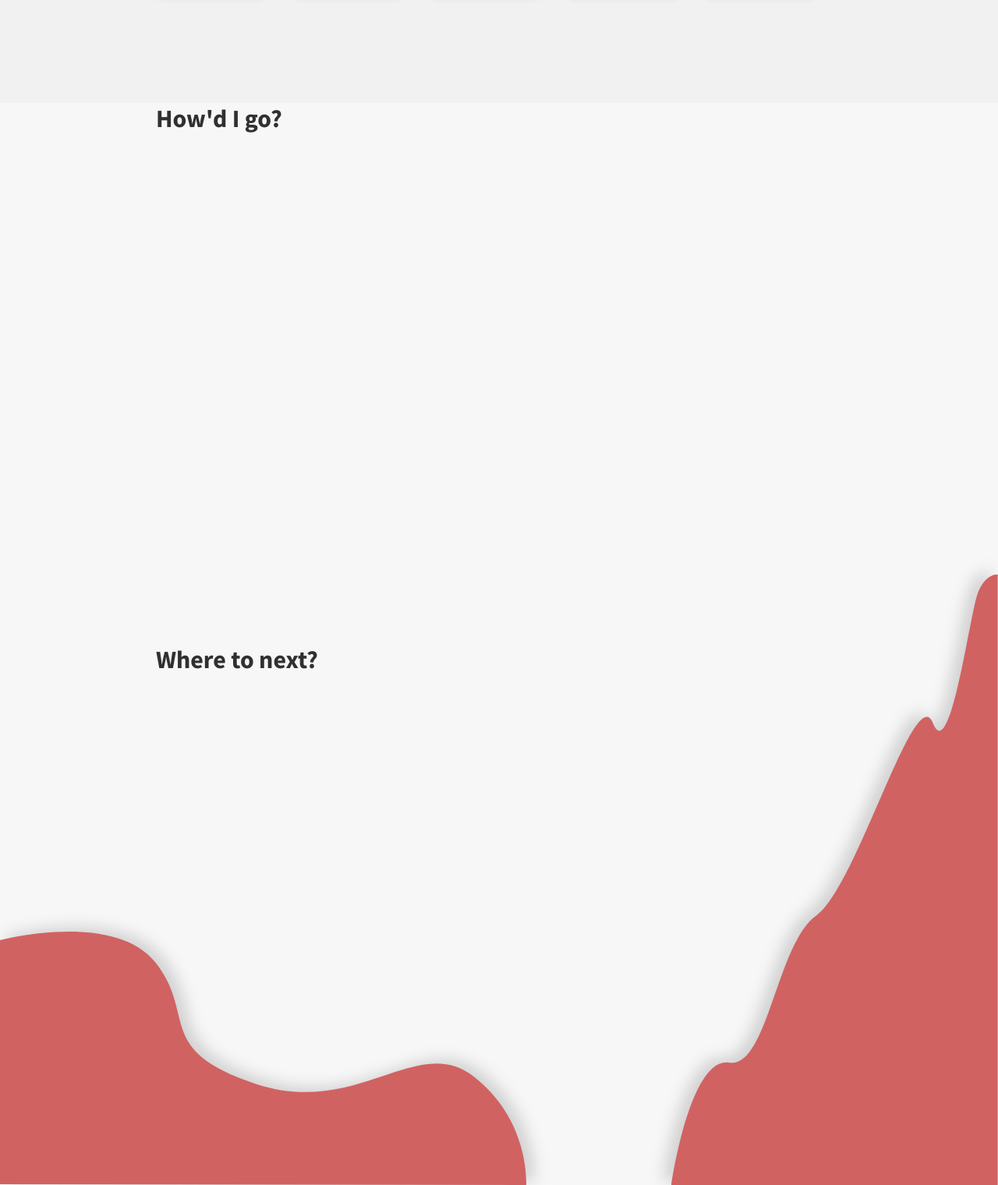
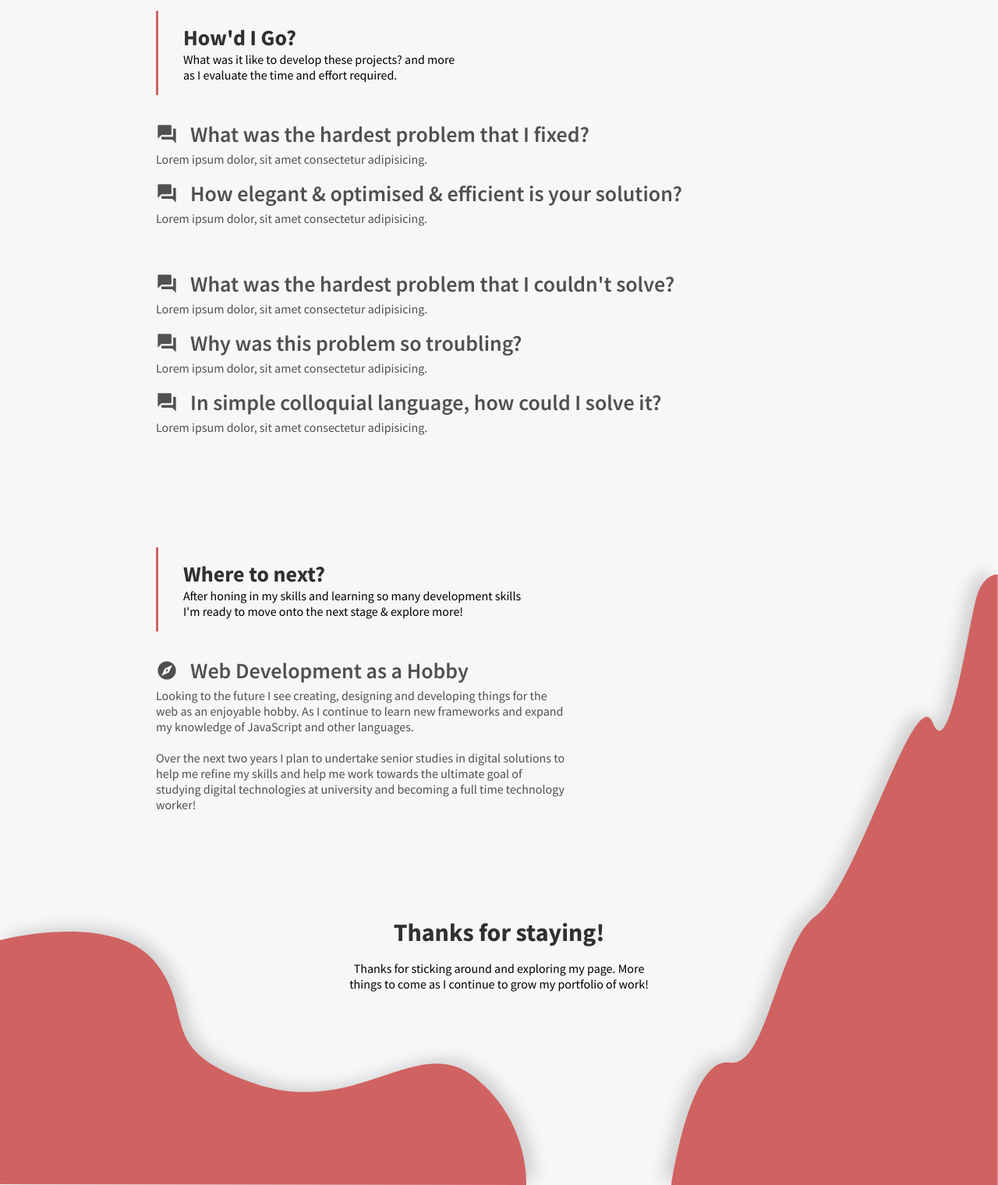
Before and after one commit to Patadam/jspatrick, a plain HTML site: page jspatrick/index.html in a window 1280 px wide. Shown: the part 1680-3200 px from the top of the page at 78% size. Drawn offline with Linux system fonts and the light colour scheme.

Commit message:
v2020.1.0
+ Conclusion
+ Added all sections
+ Finalised generalised page
+ Ready for final touches & refinement

```diff
--- a/jspatrick/index.html
+++ b/jspatrick/index.html
@@ -69,10 +69,56 @@
         </div>
     </section>
     <section class="evaluation">
-        <h3>How'd I go?</h3>
+        <header class="header">
+            <h4 class="h4-dark">How'd I Go?</h4>
+            <p>What was it like to develop these projects? and more <br> as I evaluate the time and effort required.</p>
+        </header>
+        <ul class="eval-list">
+            <li>
+                <i class="material-icons">question_answer</i>
+                <h4>What was the hardest problem that I fixed?</h4>
+                <p class="light">Lorem ipsum dolor, sit amet consectetur adipisicing.</p>
+            </li>
+            <li>
+                <i class="material-icons">question_answer</i>
+                <h4>How elegant & optimised & efficient is your solution?</h4>
+                <p class="light">Lorem ipsum dolor, sit amet consectetur adipisicing.</p>
+            </li>
+            <br><br>
+            <li>
+                <i class="material-icons">question_answer</i>
+                <h4>What was the hardest problem that I couldn't solve?</h4>
+                <p class="light">Lorem ipsum dolor, sit amet consectetur adipisicing.</p>
+            </li>
+            <li>
+                <i class="material-icons">question_answer</i>
+                <h4>Why was this problem so troubling?</h4>
+                <p class="light">Lorem ipsum dolor, sit amet consectetur adipisicing.</p>
+            </li>
+            <li>
+                <i class="material-icons">question_answer</i>
+                <h4>In simple colloquial language, how could I solve it?</h4>
+                <p class="light">Lorem ipsum dolor, sit amet consectetur adipisicing.</p>
+            </li>
+        </ul>
     </section>
     <section class="conclusion">
-        <h3>Where to next?</h3>
+        <header class="header">
+            <h4 class="h4-dark">Where to next?</h4>
+            <p>After honing in my skills and learning so many development skills <br>
+                I'm ready to move onto the next stage & explore more!</p>
+        </header>
+        <div>
+            <i class="material-icons">explore</i>
+            <h4>Web Development as a Hobby</h4>
+            <p class="light">Looking to the future I see creating, designing and developing things for the web as an enjoyable hobby. As I continue to learn new frameworks and expand my knowledge of JavaScript and other languages.</p>
+            <p class="light">Over the next two years I plan to undertake senior studies in digital solutions to help me refine my skills and help me work towards the ultimate goal of studying digital technologies at university and becoming a full time technology worker!</p>
+        </div>
+    </section>
+    <section class="departure">
+        <h3>Thanks for staying!</h3>
+        <p>Thanks for sticking around and exploring my page.
+            More things to come as I continue to grow my portfolio of work!</p>
     </section>
 
     <!-- Import External Javascript -->
--- a/jspatrick/styles/index/index.scss
+++ b/jspatrick/styles/index/index.scss
@@ -77,7 +77,7 @@ body {
     display: grid;
     height: 3200px;
     grid-template-columns: minmax(100px, 200px) 1fr minmax(100px, 200px);
-    grid-template-rows: repeat(4, minmax(max-content, 100vh));
+    grid-template-rows: minmax(max-content, 100vh) minmax(max-content, 100vh) max-content max-content 350px;
 }
 
 .title {
@@ -94,6 +94,11 @@ body {
         position: absolute;
         bottom: 3rem;
     }
+}
+
+.header {
+    padding: 1rem 1rem 1rem 2rem;
+    border-left: 3px solid var(--primary);
 }
 
 .projects {
@@ -149,9 +154,75 @@ body {
 .evaluation {
     grid-column: 2/3;
     grid-row: 3/4;
+    padding: 3rem 0;
+
+    .eval-list {
+        list-style: none;
+        display: grid;
+        grid-template-columns: 1fr;
+        margin: 2rem 0rem;
+
+        li {
+            display: grid;
+            grid-template-columns: max-content 1fr;
+
+            i {
+                place-self: center;
+                margin-right: 1rem;
+                color: var(--mid-text);
+                font-size: 28px;
+            }
+
+            h4 {
+                place-self: center start;
+            }
+
+            p {
+                grid-column: 1/3;
+                margin-top: 0.25rem;
+                margin-bottom: 1rem;
+                max-width: 60%;
+            }
+        }
+    }
 }
 
 .conclusion {
     grid-column: 2/3;
     grid-row: 4/5;
+    padding: 3rem 0 5rem 0;
+
+    div {
+        list-style: none;
+        display: grid;
+        grid-template-columns: auto 1fr;
+        margin: 2rem 0rem;
+
+        i {
+            place-self: center;
+            margin-right: 1rem;
+            color: var(--mid-text);
+            font-size: 28px;
+        }
+
+        h4 {
+            place-self: center start;
+        }
+
+        p {
+            grid-column: 1/3;
+            margin-top: 0.25rem;
+            margin-bottom: 1rem;
+            max-width: 60%;
+        }
+    }
 }
+
+.departure {
+    position: absolute;
+    bottom: 200px;
+    left: 50%;
+    transform: translate(-50%, -50%);
+    text-align: center;
+    max-width: 30%;
+}
```
Also changed, not shown: jspatrick/styles/index/index.css, 1 other file.
